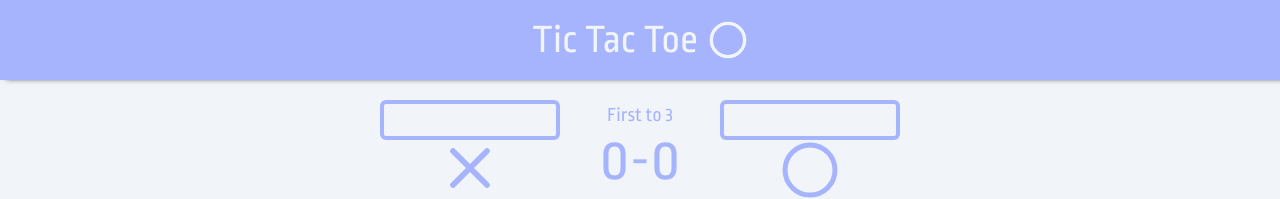
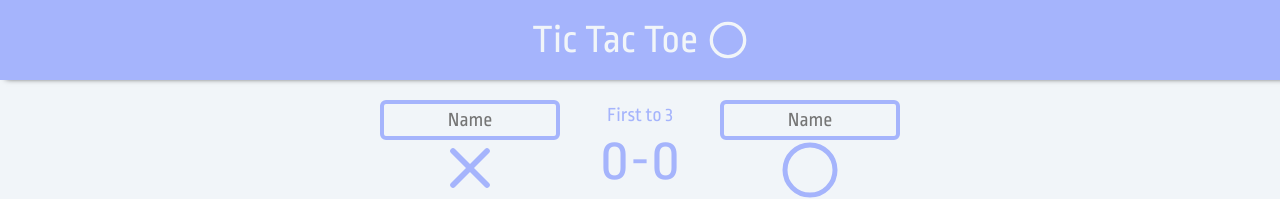
Before and after one commit to ImNotTheBoi/odin-tic-tac-toe, a plain HTML site: page index.html in a window 1280 px wide. Shown: the top 199 px of the page. Drawn offline with Linux system fonts and the light colour scheme.

Commit message:
Added placeholder text

```diff
--- a/index.html
+++ b/index.html
@@ -20,7 +20,7 @@
     <section class="interface">
         <div class="playerUI">
             <div class="player1Name"></div>
-            <input type="text" class="player1Input" maxlength="15">
+            <input type="text" class="player1Input" maxlength="15" placeholder="Name">
             <img src="svg/x.svg" alt="circle" class="cross">
         </div>
         <div class="mainUI">
@@ -34,7 +34,7 @@
         </div>
         <div class="playerUI">
             <div class="player2Name"></div>
-            <input type="text" class="player2Input" maxlength="15">
+            <input type="text" class="player2Input" maxlength="15" placeholder="Name">
             <img src="svg/circle2.svg" alt="circle" class="circle2">
         </div>
     </section>
```
